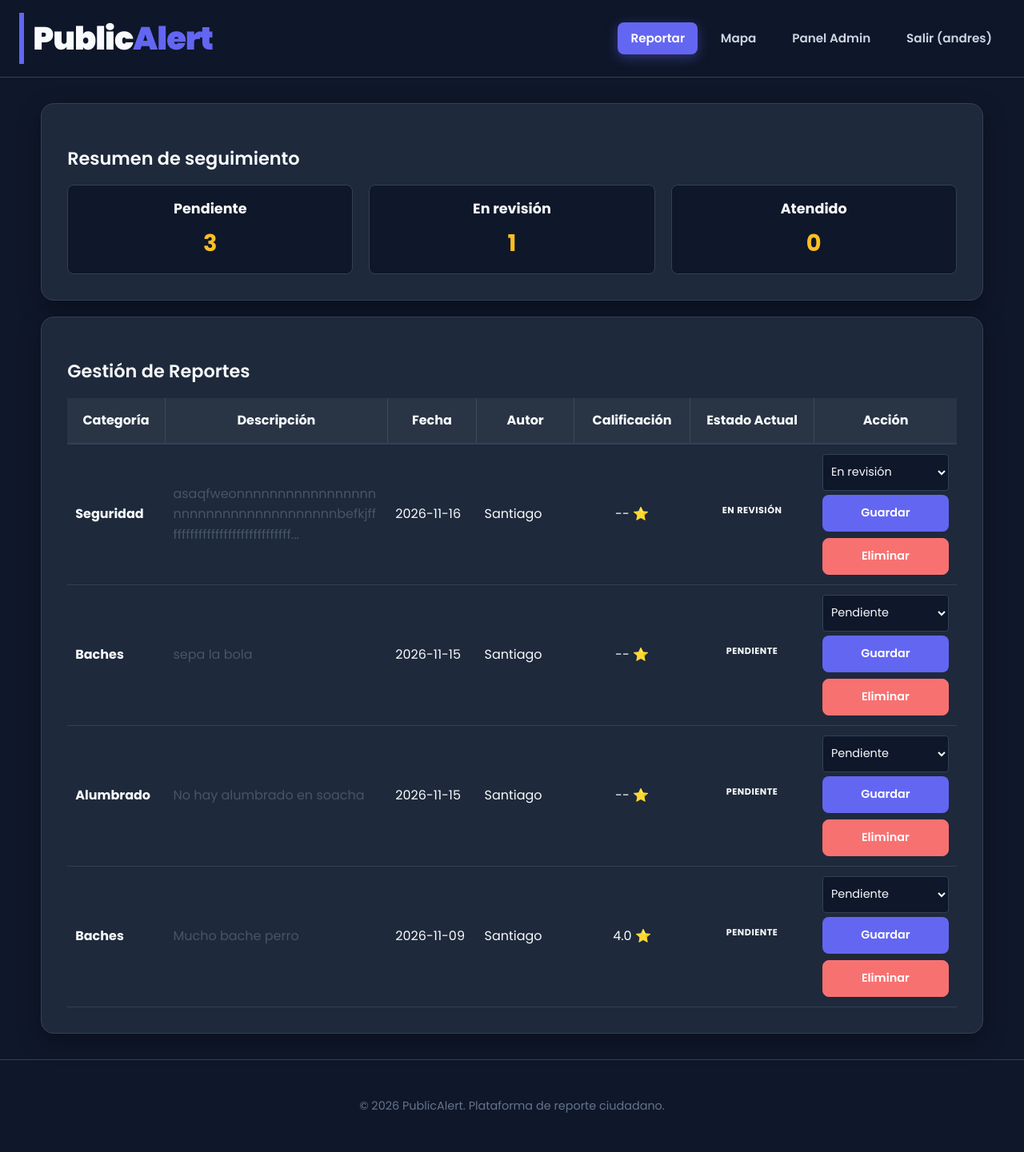
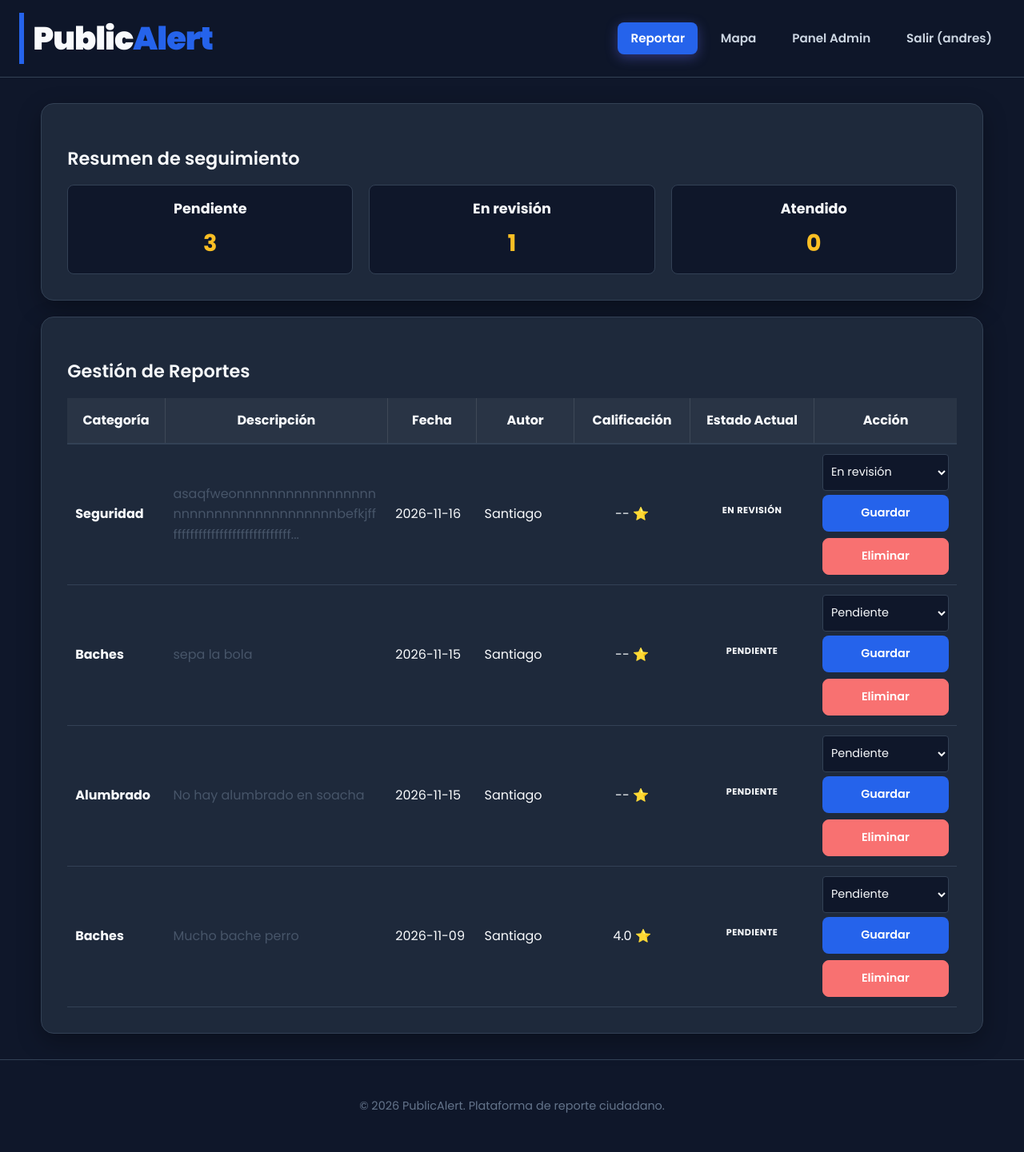
Before and after one commit to santiagoanalfonsora-ops/PublicAlert, a Flask app: page /admin in a window 1280 px wide. Shown: the whole page at 80% size. Run offline with Flask 3, Linux system fonts and the light colour scheme; a user stored in the database is signed in; some libraries are stand-ins or nearby versions.

Commit message:
Cambios en los html para mantener una mejor estructura de la pagina y presentacion mas limpia

```diff
--- a/static/style.css
+++ b/static/style.css
@@ -3,8 +3,8 @@
 ========================================= */
 :root {
   --tinta: #f8fafc;
-  --primario: #6366f1;
-  --primario-hover: #4f46e5;
+  --primario: #2563eb;
+  --primario-hover: #1d4ed8;
   --primario-claro: #818cf8;
   --senal: #fbbf24;
   --fondo: #0f172a;
```
